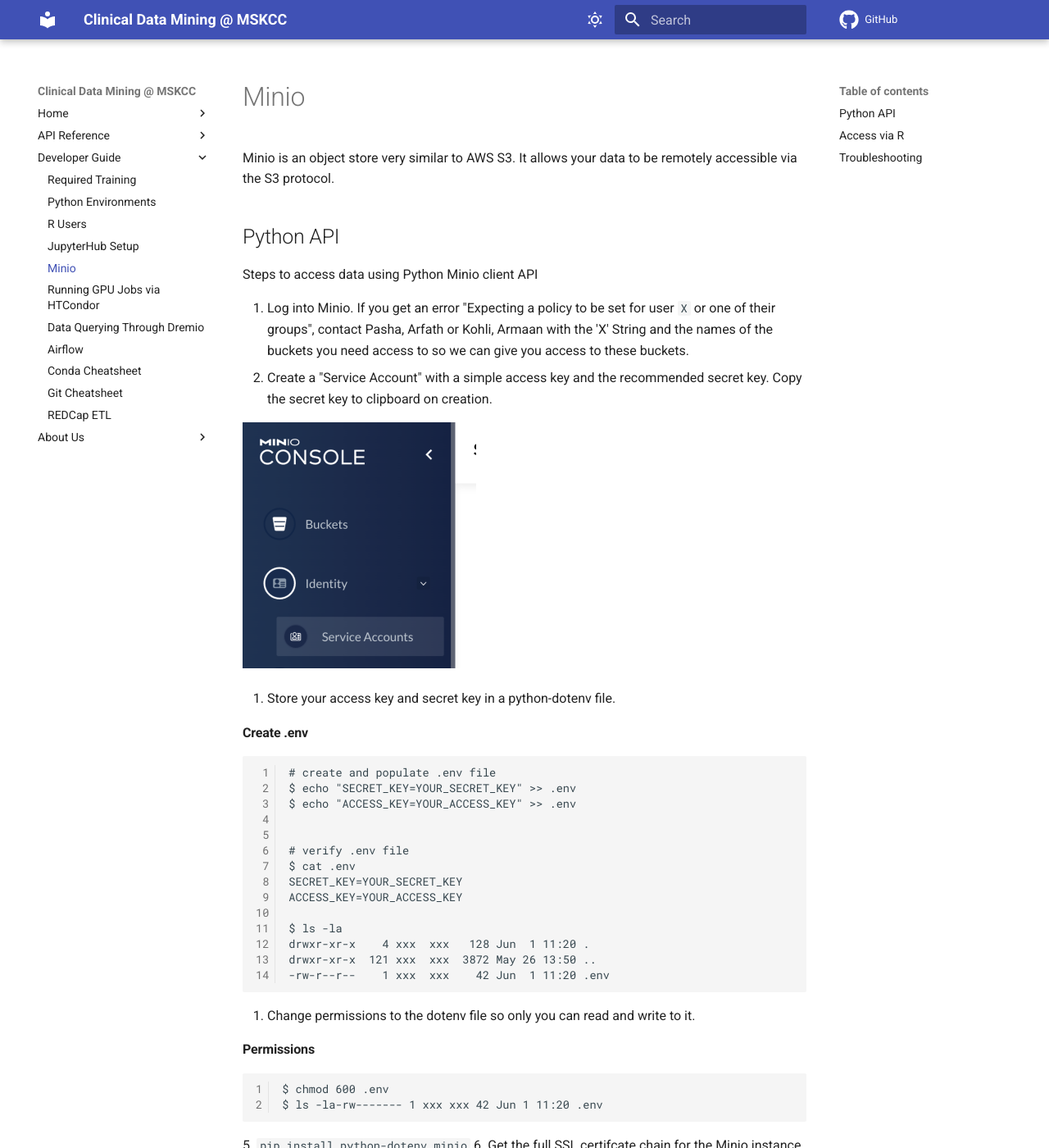
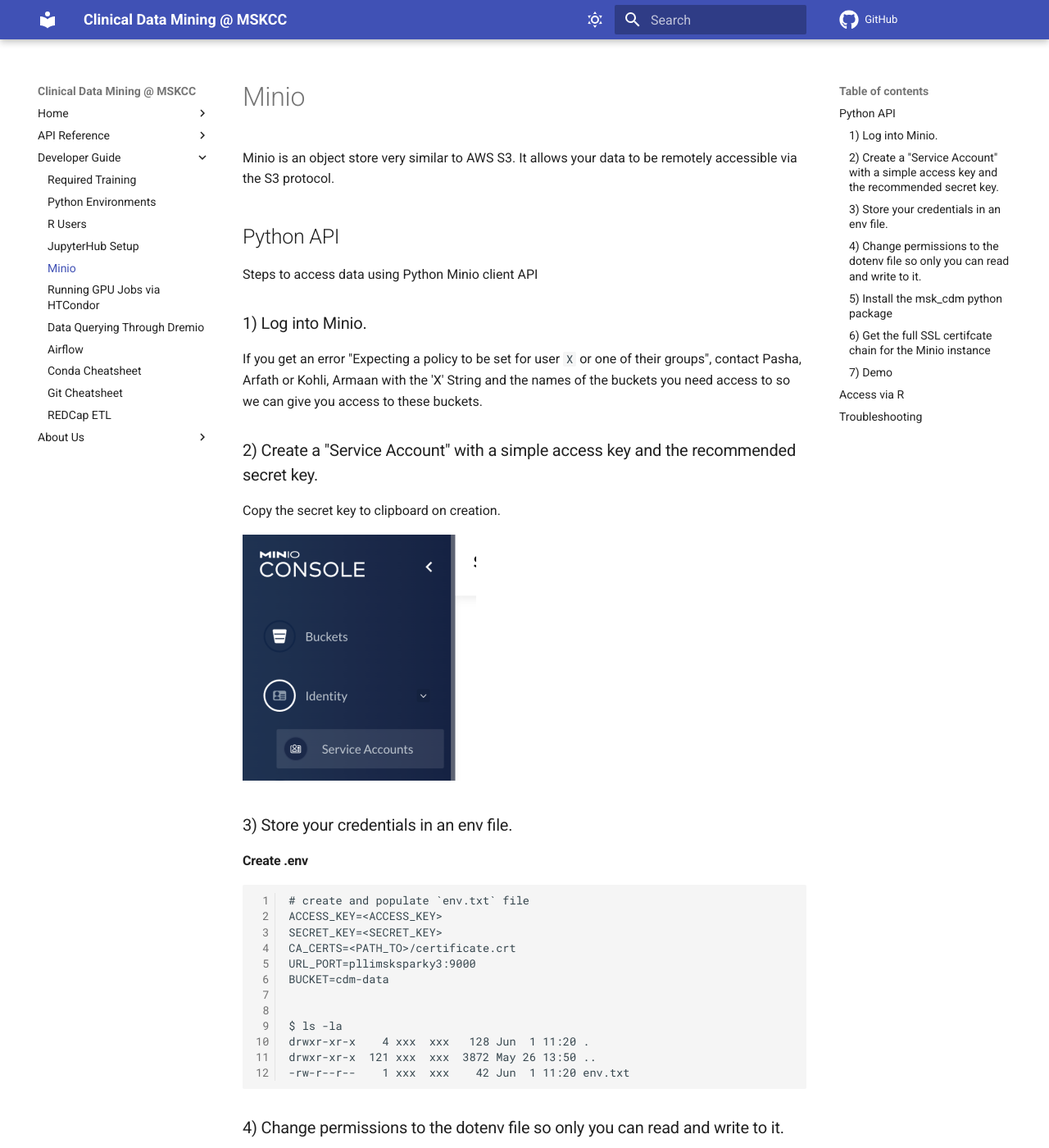
Before and after one commit to clinical-data-mining/msk_cdm, an MkDocs documentation site: the page built from docs/reference/user-guide/minio.md, in a window 1280 px wide and 1400 px high. Shown: the whole window at 82% size. Built offline with MkDocs 1.6.1 and Material for MkDocs 9.7.7, drawn with Linux system fonts in a browser that asks for light colours; comment, search, counter and statistics services are not loaded; some of the changed text lies outside the part shown.

````diff
--- a/docs/reference/user-guide/minio.md
+++ b/docs/reference/user-guide/minio.md
@@ -6,38 +6,47 @@
 
 Steps to access data using Python Minio client API
 
-1. Log into Minio. If you get an error "Expecting a policy to be set for user `X` or one of their groups", contact Pasha, Arfath or Kohli, Armaan with the 'X' String and the names of the buckets you need access to so we can give you access to these buckets.
-2. Create a "Service Account" with a simple access key and the recommended secret key. Copy the secret key to clipboard on creation.
+### 1) Log into Minio.
+If you get an error "Expecting a policy to be set for user `X` or one of their groups", contact Pasha, Arfath or Kohli, Armaan with the 'X' String and the names of the buckets you need access to so we can give you access to these buckets.
+
+### 2) Create a "Service Account" with a simple access key and the recommended secret key.
+
+Copy the secret key to clipboard on creation.
 
 ![](images/minio-account.png)
 
-3. Store your access key and secret key in a python-dotenv file.
+### 3) Store your credentials in an env file.
 #### Create .env
 ```
-# create and populate .env file
-$ echo "SECRET_KEY=YOUR_SECRET_KEY" >> .env
-$ echo "ACCESS_KEY=YOUR_ACCESS_KEY" >> .env
+# create and populate `env.txt` file
+ACCESS_KEY=<ACCESS_KEY>
+SECRET_KEY=<SECRET_KEY>
+CA_CERTS=<PATH_TO>/certificate.crt
+URL_PORT=pllimsksparky3:9000
+BUCKET=cdm-data
 
-
-# verify .env file
-$ cat .env
-SECRET_KEY=YOUR_SECRET_KEY
-ACCESS_KEY=YOUR_ACCESS_KEY
 
 $ ls -la
 drwxr-xr-x    4 xxx  xxx   128 Jun  1 11:20 .
 drwxr-xr-x  121 xxx  xxx  3872 May 26 13:50 ..
--rw-r--r--    1 xxx  xxx    42 Jun  1 11:20 .env
+-rw-r--r--    1 xxx  xxx    42 Jun  1 11:20 env.txt
 ```
 
-4. Change permissions to the dotenv file so only you can read and write to it.
+### 4) Change permissions to the dotenv file so only you can read and write to it.
 #### Permissions
 ```
 $ chmod 600 .env
-$ ls -la-rw------- 1 xxx xxx 42 Jun 1 11:20 .env
+$ ls -la-rw------- 1 xxx xxx 42 Jun 1 11:20 env.txt
 ```
-5. `pip install python-dotenv minio`
-6. Get the full SSL certifcate chain for the Minio instance
+### 5) Install the `msk_cdm` python package
+```
+$ conda activate <YOUR_CONDA_ENV>
+$ git clone https://github.com/clinical-data-mining/msk_cdm.git
+$ cd msk_cdm
+$ pip install .
+```
+
+### 6) Get the full SSL certifcate chain for the Minio instance
 #### SSL Cert
 ```
 openssl s_client -showcerts -verify 5 -connect HOST:PORT > certificate.crt
@@ -51,12 +60,8 @@
 | https://pllimsksparky3:9001/       | pllimsksparky3 | 9000 |
 
 
-
-
-7. [Try our Jupyter notebook demonstrating how download and upload data to MinIO](https://github.com/clinical-data-mining/msk_cdm/blob/main/examples/minio_demo.ipynb)
-
-
-
+### 7) Demo
+[Try our Jupyter notebook demonstrating how download and upload data to MinIO](https://github.com/clinical-data-mining/msk_cdm/blob/main/examples/minio_demo.ipynb)**
 
 
 
````
